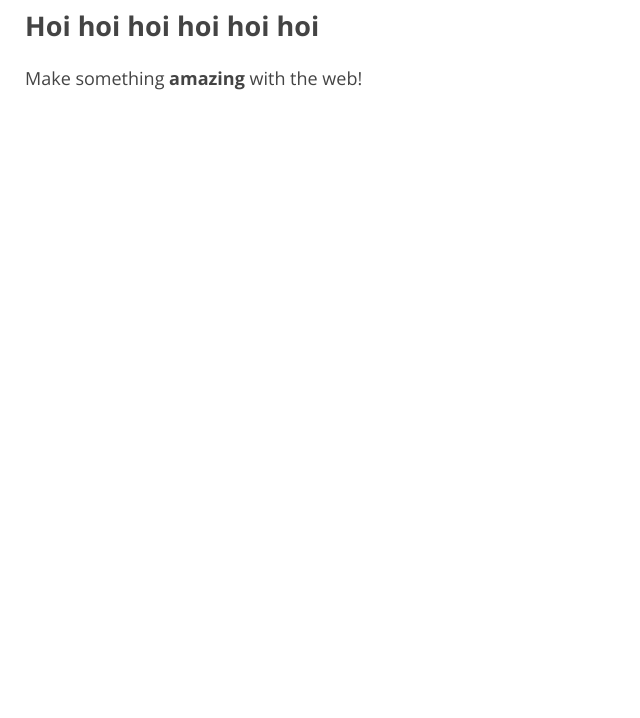
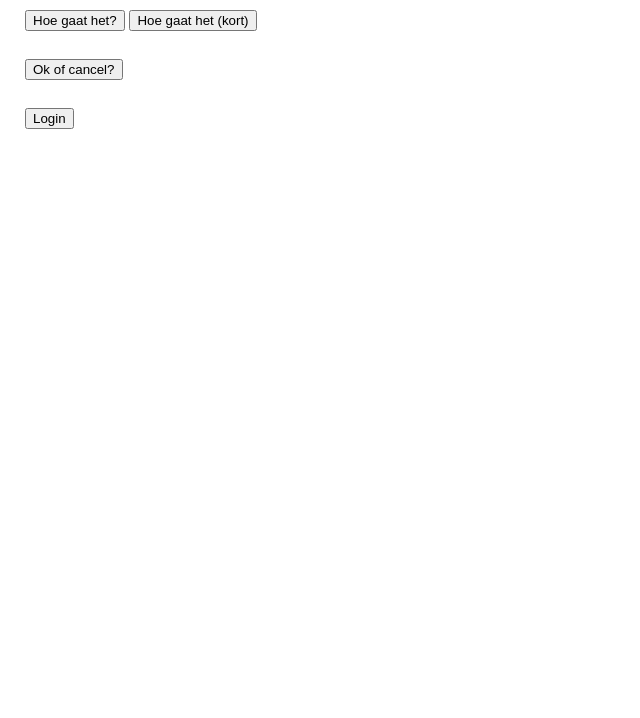
Before and after one commit to Reinoptland/hananja-demo, a plain HTML site: page index.html in a window 1280 px wide. Shown: the part 82-800 px from the top of the page, without its empty margins (0-640 px from the left). Drawn offline with nearby package versions, Linux system fonts and the light colour scheme.

Commit message:
Add some fun exercises

```diff
--- a/Experiment/style copy.css
+++ /dev/null
@@ -1,17 +0,0 @@
-/* Fonts from Google Fonts - more at https://fonts.google.com */
-@import url('https://fonts.googleapis.com/css?family=Open+Sans:400,700');
-@import url('https://fonts.googleapis.com/css?family=Merriweather:400,700');
-
-body {
-  background-color: white;
-  font-family: "Open Sans", sans-serif;
-  padding: 5px 25px;
-  font-size: 18px;
-  margin: 0;
-  color: #444;
-}
-
-h1 {
-  font-family: "Merriweather", serif;
-  font-size: 32px;
-}
--- a/index.html
+++ b/index.html
@@ -6,11 +6,78 @@
     <title>Made with Thimble</title>
     <link rel="stylesheet" href="style.css">
   </head>
-  <body>
-    <h1>Welcome to Thimble</h1>
-    <h2>Hoi hoi hoi hoi hoi hoi</h2>
-    <p>
-      Make something <strong>amazing</strong> with the web!
-    </p>
+  <body id='body'>
+    <h1>Met mij gaat het:</h1>
+    <h1 id='titel'></h1>
+
+    <div class="">
+      <button type="button" name="button" onclick="hoeGaatHet()">Hoe gaat het?</button>
+      <button type="button" name="button" onclick="hoeGaatHetKort()">Hoe gaat het (kort)</button>
+    </div>
+
+    <br>
+
+    <div class="">
+      <button type="button" name="button" onclick="jaOfNee()">Ok of cancel?</button>
+    </div>
+
+    <br>
+
+    <div class="">
+      <button type="button" name="button" onclick="login()">Login</button>
+    </div>
+
+
   </body>
+  <script type="text/javascript">
+
+    function hoeGaatHet(){
+      // We maken een variabele 'antwoord'
+      // We vragen iets aan de gebruiker met prompt()
+      // Wat de gebruiker intypt kennen we toe aan de variabele antwoord
+      var antwoord = prompt('Hoe gaat het?');
+
+      // We maken een variabele 'element'
+      // We selecteren het element die we willen veranderen
+      // We kennen het HTML element toe aan de variabele element
+      var element = document.getElementById('titel');
+
+      // Nu veranderen we de innerHTML van element naar de waarde van de variabele antwoord
+      element.innerHTML = antwoord;
+    }
+
+    function hoeGaatHetKort(){
+      // Het kan ook zonder tussenstapjes ;)
+      document.getElementById('titel').innerHTML = prompt('Hoe gaat het');
+    }
+
+    // Opdrachten:
+    // 1.) Wat doet de functie ja of nee? Schrijf comments bij de verschillende stappen
+    // Kijk voor een voorbeeld in de functie hoeGaat het
+    // 2.) Verander de functie jaOfNee:
+    // - Wanneer iemand op cancel drukt vraagt de webstie opnieuw: 'Mogen we deze hele site wissen?'
+    // - Zorg dat het net zo lang doorgaat tot iemand toch OK zegt
+
+    function jaOfNee(){
+      var toestemming = confirm('Mogen we deze hele site wissen?');
+
+      if (toestemming === true) {
+        document.getElementById('body').innerHTML = null;
+      }
+    }
+
+    // 3.) Maak een login systeem:
+    // Iemand drukt op de knop Login
+    // De website vraagt wat het wachtwoord is
+    // De website kijkt of het wachtwoord klopt
+    // Als het wachtwoord klopt laat de website een geheime boodschap zien
+    // Als het wachtwoord fout is geeft de website een waarschuwing
+    // BONUS: Als iemand 3 keer een fout antwoord geeft kan hij niet meer inloggen
+    // (tot hij de pagina refreshed ... )
+
+    function login(){
+      alert('Dit is nog niet af');
+    }
+
+  </script>
 </html>
```
Also changed, not shown: Experiment/index copy.html (deleted, +0 -16 lines), 2 other files.
